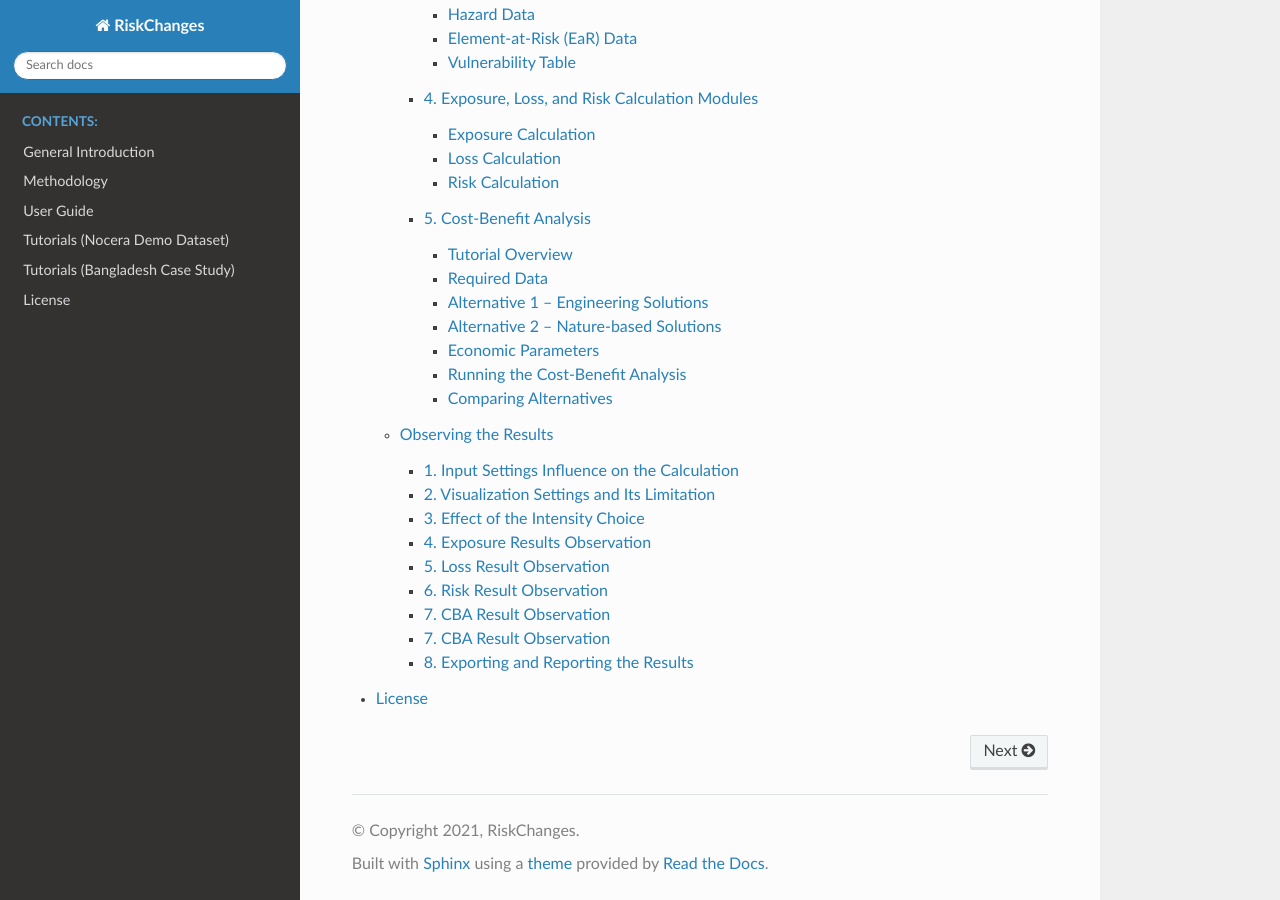
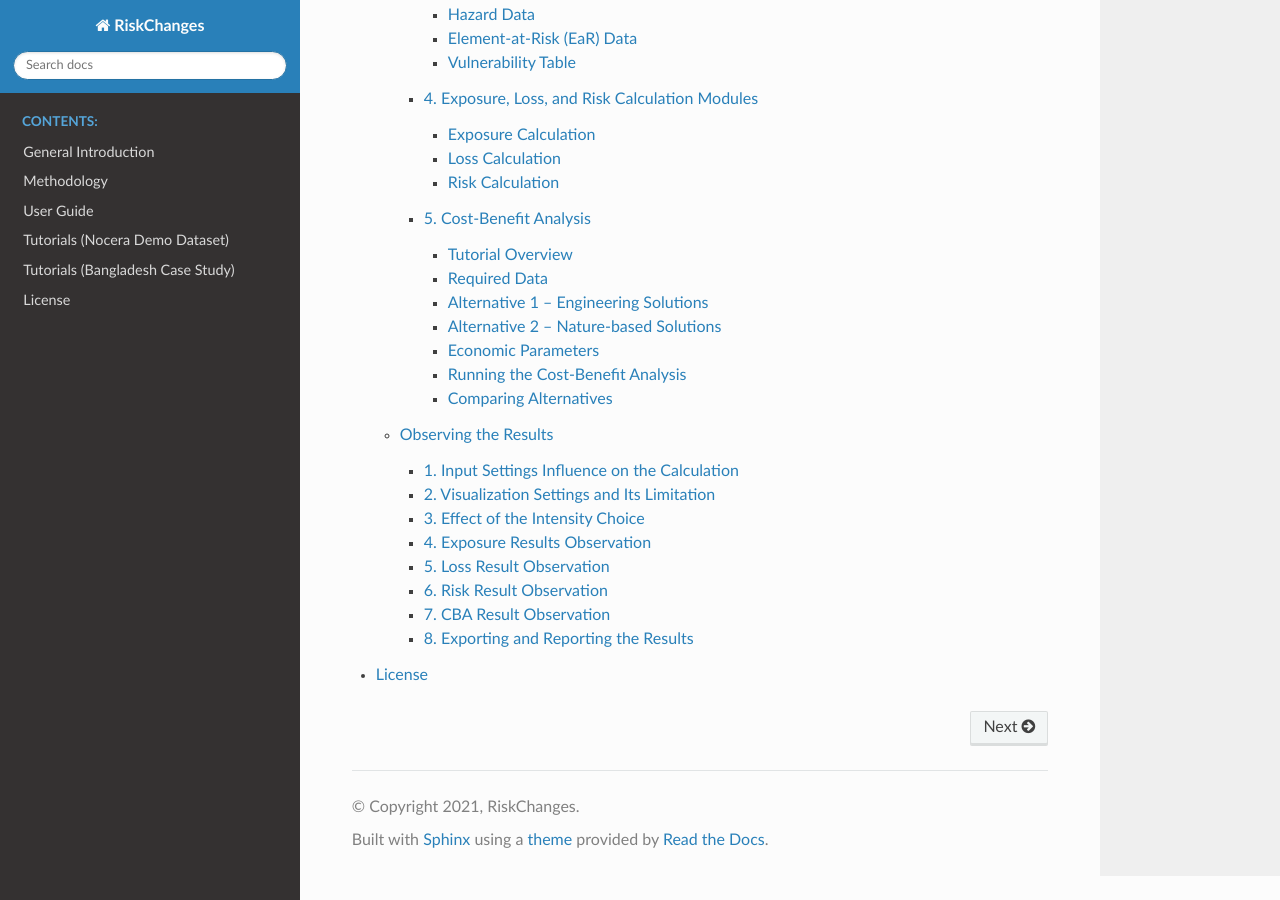
Before and after one commit to RiskChanges/riskchanges-docs, a Sphinx documentation site: the page built from docs/source/index.rst, in a window 1280 px wide and 900 px high, scrolled down 4825 px. Built offline with Sphinx 7.4.7 and the Read the Docs theme 3.1.0, drawn with Linux system fonts in a browser that asks for light colours.

Commit message:
Update tutorials-bangladesh.rst

```diff
--- a/docs/source/tutorials-bangladesh.rst
+++ b/docs/source/tutorials-bangladesh.rst
@@ -995,9 +995,6 @@ Example findings:
 - Risk reduction scenario A2 reduces AAL by 30% compared to baseline.
 
 7. CBA Result Observation
----------------------------------
-
-7. CBA Result Observation
 --------------------------
 
 The **Cost-Benefit Analysis (CBA)** results show whether the expected
```
